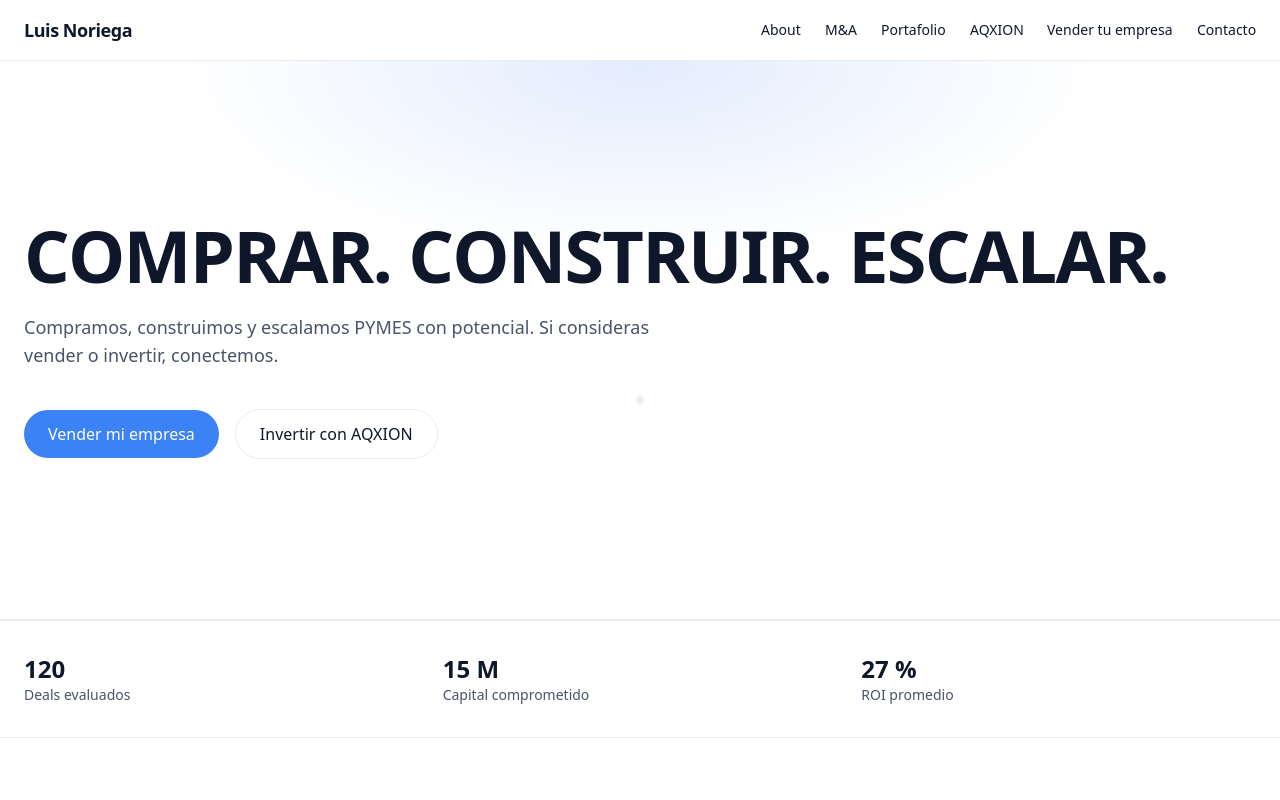
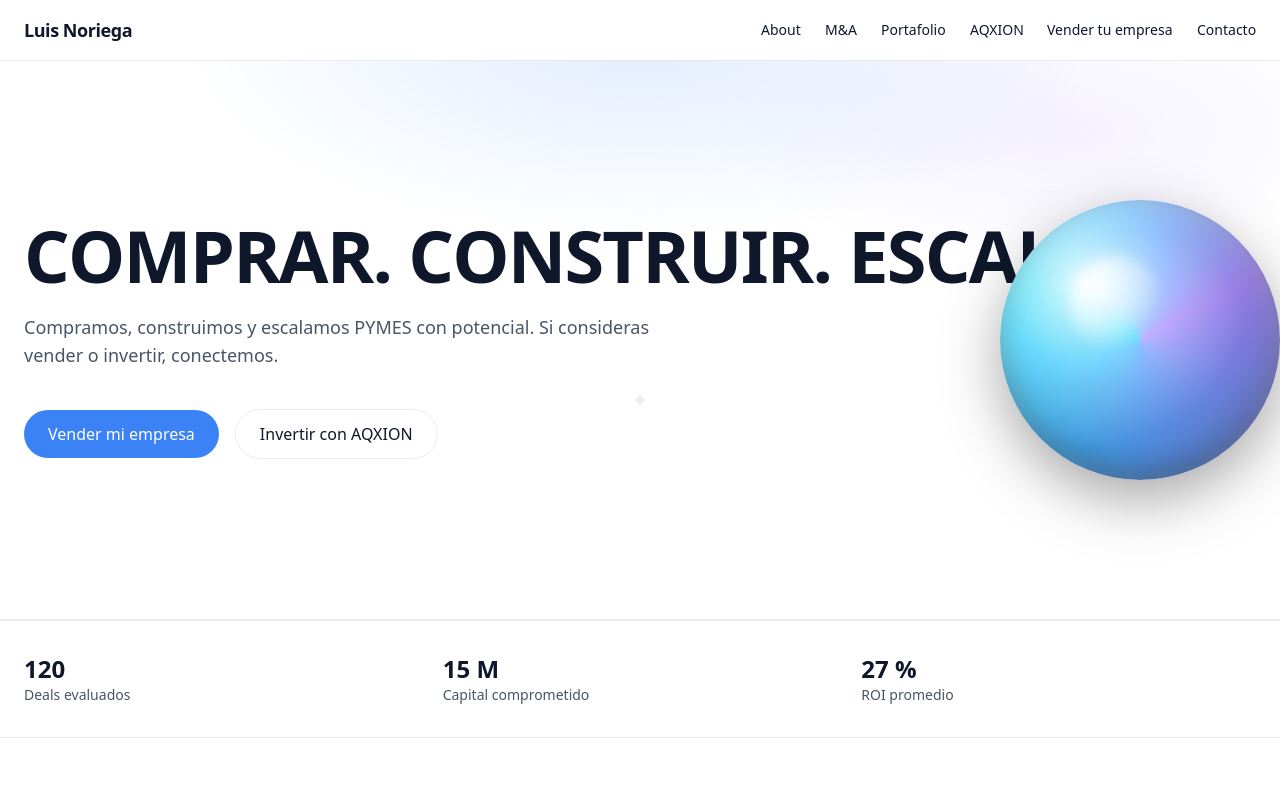
Before and after one commit to MagnusCole/luisnoriega-website, a Next.js app: page / in a window 1280 px wide. Shown: the top 800 px of the page. Built offline with nearby package versions, Linux system fonts and the light colour scheme.

Commit message:
feat(hero): parallax layers and glossy orb accent; a11y-friendly and desktop-only

```diff
--- a/components/Hero.tsx
+++ b/components/Hero.tsx
@@ -4,6 +4,10 @@ import MagneticButton from "@/components/ui/MagneticButton";
 import { useEffect, useRef } from "react";
 import SplitType from "split-type";
 import gsap from "gsap";
+import { ScrollTrigger } from "gsap/ScrollTrigger";
+import GlossyOrb from "@/components/ui/GlossyOrb";
+
+gsap.registerPlugin(ScrollTrigger);
 
 export default function Hero() {
   const headlineRef = useRef<HTMLHeadingElement | null>(null);
@@ -25,10 +29,32 @@ export default function Hero() {
       tl.kill();
     };
   }, []);
+  useEffect(() => {
+    const reduce = window.matchMedia('(prefers-reduced-motion: reduce)').matches;
+    if (reduce) return;
+    const isDesktop = window.matchMedia('(min-width: 768px)').matches;
+    if (!isDesktop) return;
+
+    const ctx = gsap.context(() => {
+      gsap.to(".hero-parallax-1", {
+        yPercent: -8,
+        ease: "none",
+        scrollTrigger: { trigger: ".hero", start: "top bottom", end: "bottom top", scrub: true },
+      });
+      gsap.to(".hero-parallax-2", {
+        yPercent: -14,
+        ease: "none",
+        scrollTrigger: { trigger: ".hero", start: "top bottom", end: "bottom top", scrub: true },
+      });
+    });
+    return () => ctx.revert();
+  }, []);
+
   return (
-    <section className="relative overflow-hidden border-b border-border">
-      {/* Subtle gradient background */}
-      <div className="pointer-events-none absolute inset-0 bg-[radial-gradient(60%_60%_at_50%_0%,rgba(59,130,246,0.15),transparent_60%)]" />
+    <section className="hero relative overflow-hidden border-b border-border">
+      {/* Parallax accent layers */}
+      <div className="hero-parallax-1 pointer-events-none absolute inset-0 bg-[radial-gradient(60%_60%_at_50%_0%,rgba(59,130,246,0.15),transparent_60%)]" />
+      <div className="hero-parallax-2 pointer-events-none absolute -inset-x-10 inset-y-0 bg-[radial-gradient(40%_40%_at_80%_20%,rgba(167,139,250,0.12),transparent_60%)]" />
       <div className="container py-28 md:py-40 relative">
         <motion.h1
           initial={{ opacity: 0, y: 12 }}
@@ -55,6 +81,10 @@ export default function Hero() {
             Invertir con AQXION
           </MagneticButton>
         </div>
+        {/* Desktop-only glossy orb accent */}
+        <div className="pointer-events-none absolute right-0 top-1/2 hidden -translate-y-1/2 md:block" aria-hidden>
+          <GlossyOrb size={280} />
+        </div>
       </div>
     </section>
   );
--- /dev/null
+++ b/components/ui/GlossyOrb.tsx
@@ -0,0 +1,50 @@
+"use client";
+
+import React from "react";
+
+interface Props {
+  className?: string;
+  size?: number; // px
+}
+
+export default function GlossyOrb({ className = "", size = 260 }: Props) {
+  const s = `${size}px`;
+  return (
+    <div
+      aria-hidden
+      className={`pointer-events-none select-none ${className}`}
+      style={{ width: s, height: s }}
+    >
+      <div
+        className="relative h-full w-full rounded-full"
+        style={{
+          background:
+            "radial-gradient(circle at 30% 30%, rgba(255,255,255,0.9), rgba(255,255,255,0.3) 30%, rgba(0,0,0,0.15) 60%, rgba(0,0,0,0.4) 100%), conic-gradient(from 180deg at 50% 50%, #60a5fa, #22d3ee, #a78bfa, #60a5fa)",
+          filter: "saturate(1.1)",
+          boxShadow:
+            "0 20px 60px rgba(0,0,0,0.35), inset 0 6px 30px rgba(255,255,255,0.3), inset 0 -8px 25px rgba(0,0,0,0.3)",
+          animation: "orb-rotate 18s linear infinite",
+        }}
+      >
+        {/* specular highlight */}
+        <div
+          className="absolute left-1/4 top-1/5 h-1/3 w-1/3 rounded-full"
+          style={{
+            background:
+              "radial-gradient(circle at 30% 30%, rgba(255,255,255,0.9), rgba(255,255,255,0.2) 60%, transparent 70%)",
+            filter: "blur(6px)",
+          }}
+        />
+      </div>
+      <style jsx>{`
+        @media (prefers-reduced-motion: reduce) {
+          div[aria-hidden] > div { animation: none !important; }
+        }
+        @keyframes orb-rotate {
+          from { transform: rotate(0deg); }
+          to { transform: rotate(360deg); }
+        }
+      `}</style>
+    </div>
+  );
+}
```
